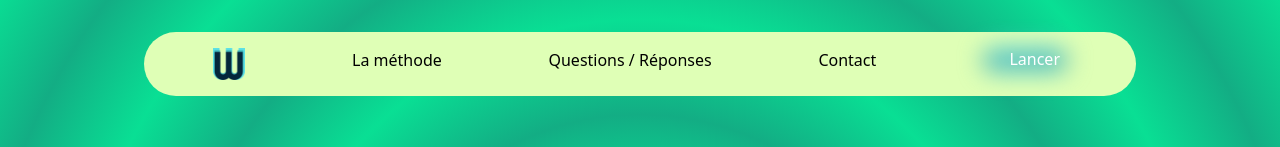
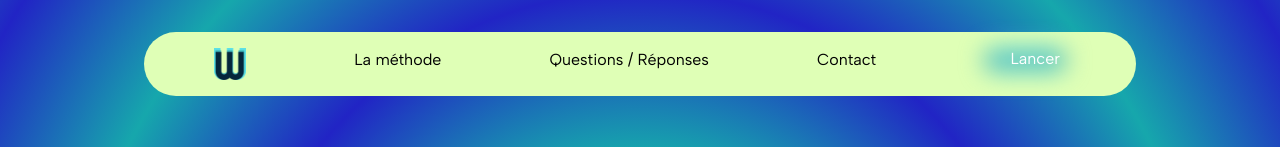
Before and after one commit to svetlanouchka/wavely-app, a React (Vite) app in the folder frontend/: page / in a window 1280 px wide. Shown: the top 147 px of the page. Built offline with nearby package versions, Linux system fonts and the light colour scheme; no server answers.

Commit message:
animation home and animation session

```diff
--- a/frontend/src/App.css
+++ b/frontend/src/App.css
@@ -1,7 +1,8 @@
+@import url('https://fonts.googleapis.com/css2?family=Albert+Sans:ital,wght@0,100..900;1,100..900&family=Righteous&display=swap');
 @import "tailwindcss";
 
 @theme {
-  --font-albert-sans: "Albertus Sans", sans-serif;
+  --font-albert-sans: "Albert Sans", sans-serif;
   --font-righteous: "Righteous", sans-serif;
   --color-green-header: #DFFFB6;
   --color-green: #C1FF72;
--- a/frontend/src/BackgroundAnimation.css
+++ b/frontend/src/BackgroundAnimation.css
@@ -1,7 +1,7 @@
 @property --size {
   syntax: "<length>";
   inherits: false;
-  initial-value: 30px;
+  initial-value: 50px;
 }
 
 @keyframes expandWaves {
@@ -17,14 +17,30 @@
 }
 
 .animated-background {
-    position: absolute;
+  position: absolute;
     z-index: -1;
     top: 0;
     left: 0;
     width: 100%;
     height: 100%;
-    background: repeating-radial-gradient(circle at center, rgb(9 223 148) 0, rgb(19 173 132), rgb(9 223 148) var(--size));
-    animation: expandWaves 40s cubic-bezier(0.42, 0, 0.58, 1) infinite;
+    animation: expandWaves 20s cubic-bezier(0.42, 0, 0.58, 1) infinite;
+}
+
+.animated-background-home {
+
+  background: repeating-radial-gradient(circle at center, #C1FF72 -10rem, #16A7AC, #C1FF72 var(--size));
+
+  /* background: repeating-radial-gradient(circle at center, rgb(9 223 148) 0, rgb(161 12 205), rgb(9 223 148) var(--size)); */
+
+  /* background: repeating-radial-gradient(circle at center, rgb(63 219 191) 0, rgb(207 146 225), rgb(63 219 191) var(--size)); */
+    /* background: repeating-radial-gradient(circle at center, rgb(186, 247, 236) 0, rgb(146, 225, 208), rgb(192, 245, 235) var(--size)); */
+
+
+}
+
+.animated-background-session {
+  background: repeating-radial-gradient(circle at center, #16A7AC -5rem, #2124c5, #16A7AC var(--size));
+
 }
 
 @media screen and (width > 768px) {
--- a/frontend/src/components/BackgroundCanvas.jsx
+++ b/frontend/src/components/BackgroundCanvas.jsx
@@ -1,5 +1,5 @@
 import "../BackgroundAnimation.css";
 
-export default function AnimatedBackground() {
-	return <div className="animated-background" />;
+export default function AnimatedBackground({ animationClassName }) {
+	return <div className={`animated-background ${animationClassName}`} />;
 }
--- a/frontend/src/components/Layout/Header.jsx
+++ b/frontend/src/components/Layout/Header.jsx
@@ -3,7 +3,7 @@ import logo from "../../assets/Logo_W.png";
 
 export default function Header() {
 	return (
-        <header className="h-16 bg-green-header text-center rounded-full p-4 my-8 mx-36 flex justify-around">
+		<header className="h-16 bg-green-header text-center rounded-full p-4 my-8 mx-36 flex justify-around font-albert-sans">
 			<Link to="/">
 				<button type="button">
 					<img src={logo} alt="logo" className="h-8 w-8" />
@@ -29,12 +29,13 @@ export default function Header() {
 				<button
 					type="button"
 					className="relative bg-blue blur-md rounded-full z-0"
-                    >Lancement
-
+				>
+					Lancement
 				</button>
-                <p className="absolute text-white z-10 top-[47px] right-[220px]">Lancer</p>
+				<p className="absolute text-white z-10 top-[47px] right-[220px]">
+					Lancer
+				</p>
 			</Link>
-
 		</header>
 	);
 }
--- a/frontend/src/pages/HomePage.jsx
+++ b/frontend/src/pages/HomePage.jsx
@@ -1,12 +1,12 @@
 import Frequence from "../components/Seance";
 import AnimatedBackground from "@components/BackgroundCanvas";
 
-
 export default function HomePage() {
+	const animationClassName = "animated-background-session";
 	return (
 		<>
-    	<Frequence />
-    			<AnimatedBackground />
+			<Frequence />
+			<AnimatedBackground animationClassName={animationClassName} />
 		</>
 	);
 }
```
Lines whose indentation alone changed are shown as unchanged.
